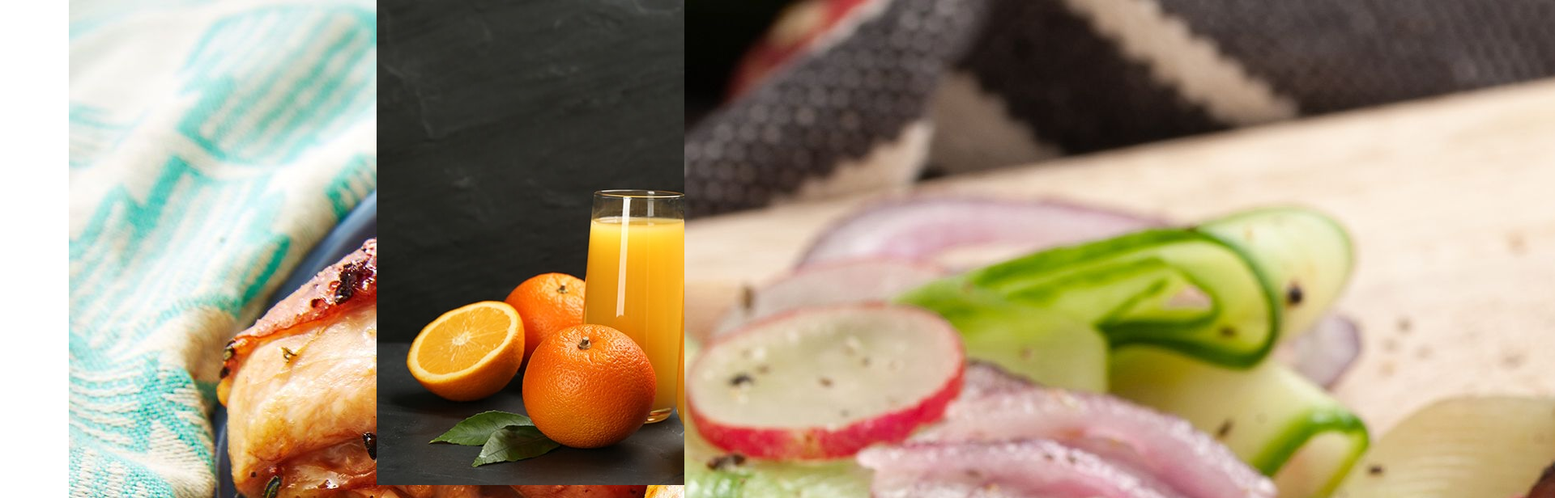
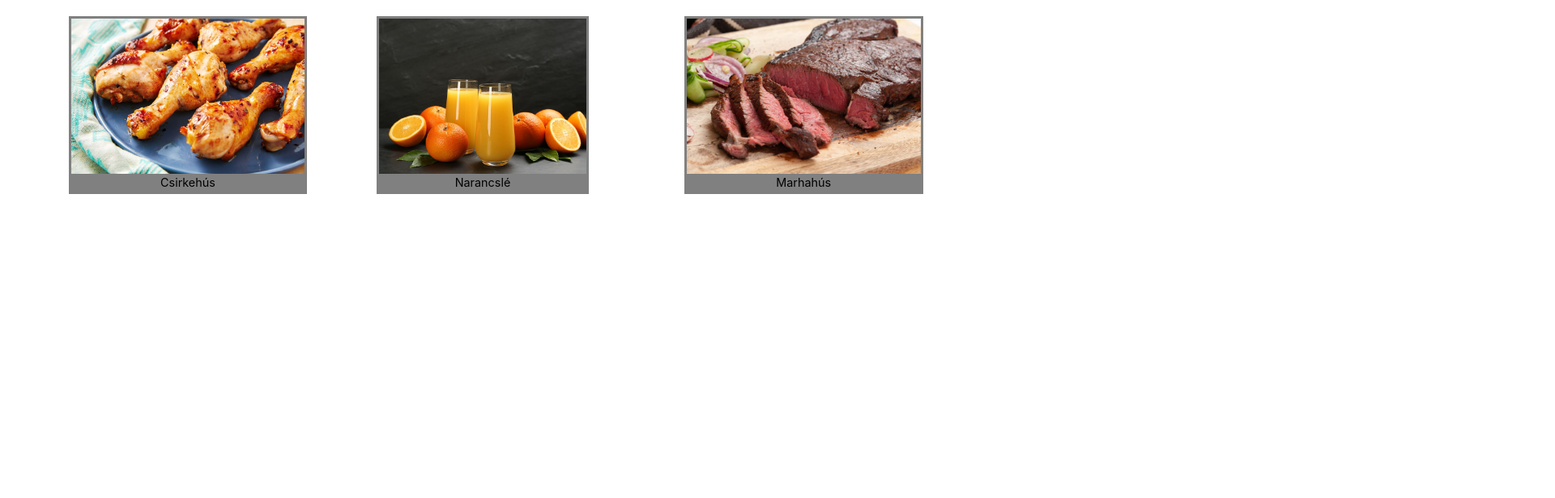
Before and after one commit to HiImZsofi/kisallatgyak, a plain HTML site: page index.html in a window 1280 px wide. Shown: the top 616 px of the page at 81% size, 1920 px wide, since content can reach past the window. Drawn offline with nearby package versions, Linux system fonts and the light colour scheme.

Commit message:
top images

```diff
--- a/index.html
+++ b/index.html
@@ -17,14 +17,23 @@
 
     <div class="container">
         <div class="row">
-            <div class="col-lg-4">
-                <img src="img/csirke.jpg" alt="" id="one">
+            <div class="col-md-4 col-lg-4 col-xl-4">
+                <figure class="figure">
+                    <img src="img/csirke.jpg" alt="" class="kepek" id="one">
+                    <figcaption class="figure-caption">Csirkehús</figcaption>
+                  </figure>
             </div>
-            <div class="col-lg-4">
-                <img src="img/narancsle.jpg" alt="" id="two">
+            <div class="col-md-4 col-lg-4 col-xl-4">
+                <figure class="figure">
+                    <img src="img/narancsle.jpg" alt="" class="kepek" id="two">
+                    <figcaption class="figure-caption">Narancslé</figcaption>
+                  </figure>
             </div>
-            <div class="col-lg-4">
-                <img src="img/marha.jpg" alt="" id="three">
+            <div class="col-md-4 col-lg-4 col-xl-4">
+                <figure class="figure">
+                    <img src="img/marha.jpg" alt="" class="kepek" id="three">
+                    <figcaption class="figure-caption">Marhahús</figcaption>
+                  </figure>
             </div>
         </div>
     </div>
--- a/mainstyle.css
+++ b/mainstyle.css
@@ -0,0 +1,13 @@
+.kepek{
+    max-width: 100%;
+    height: 192px;
+}
+.figure-caption{
+    text-align: center;
+    background-color: grey;
+    color: #000000 !important;
+}
+.figure{
+    margin-top: 20px;
+    border: grey 3px solid;
+}
```
